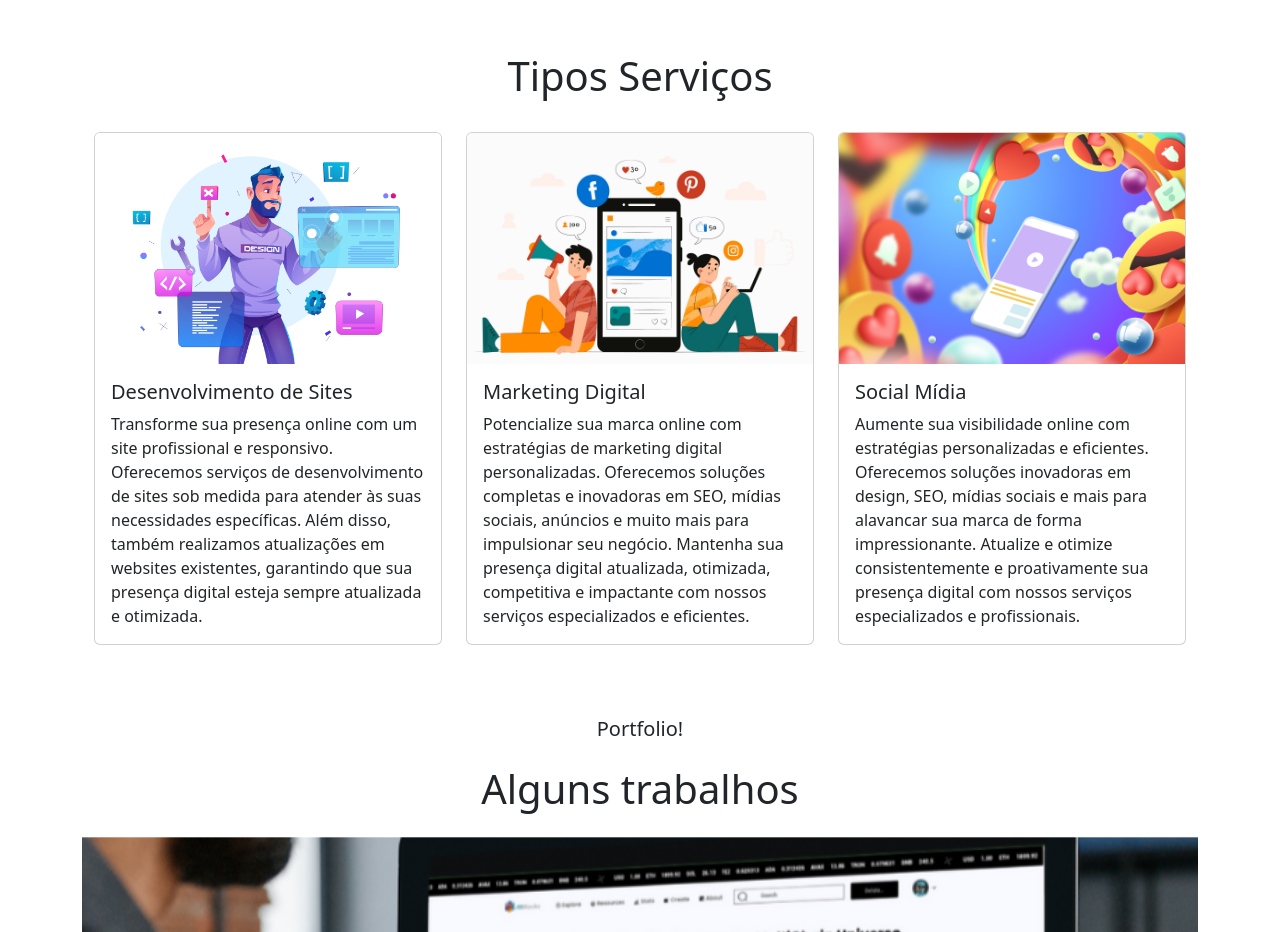
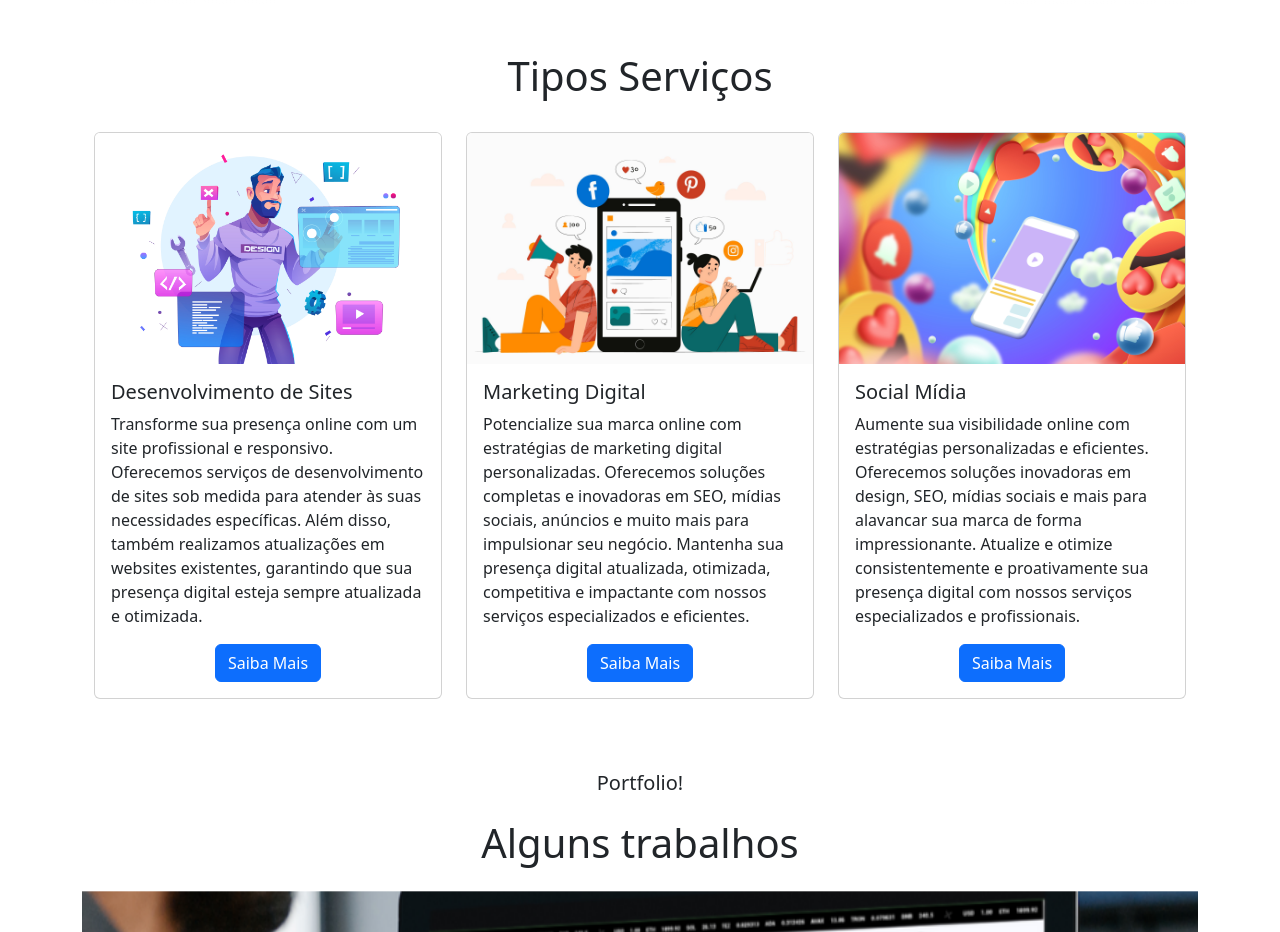
Before and after one commit to diegogaldino-dev/agenciadds, a React (Create React App) app: page / in a window 1280 px wide. Shown: the part 1120-2052 px from the top of the page. Built offline with nearby package versions, Linux system fonts and the light colour scheme.

Commit message:
adjusting the cards

```diff
--- a/src/components/pages/Cards/Cards.jsx
+++ b/src/components/pages/Cards/Cards.jsx
@@ -1,16 +1,28 @@
-import React from 'react';
-import Card from 'react-bootstrap/Card';
+import React from "react";
+import { Card } from "react-bootstrap";
+import { Link } from "react-router-dom";
 
-function Cards({ name, image, description }) {
+const Cards = ({ name, image, description, categoryLink }) => {
   return (
-    <Card style={{ width: '100%' }} className="text-center text-md-start">
+    <Card>
       <Card.Img variant="top" src={image} />
       <Card.Body>
         <Card.Title>{name}</Card.Title>
         <Card.Text>{description}</Card.Text>
+        <div className="text-center">
+          <Link
+            to={categoryLink}
+            className="btn btn-primary"
+            onClick={() => {
+              window.scrollTo(0, 0); // Scroll para o topo da página
+            }}
+          >
+            Saiba Mais
+          </Link>
+        </div>
       </Card.Body>
     </Card>
   );
-}
+};
 
 export default Cards;
--- a/src/components/pages/Home.jsx
+++ b/src/components/pages/Home.jsx
@@ -76,6 +76,7 @@ const Home = () => {
                   image={Desen}
                   alt=""
                   description="Transforme sua presença online com um site profissional e responsivo. Oferecemos serviços de desenvolvimento de sites sob medida para atender às suas necessidades específicas. Além disso, também realizamos atualizações em websites existentes, garantindo que sua presença digital esteja sempre atualizada e otimizada."
+                  categoryLink="/criacao-de-sites" // Defina o link da categoria correspondente
                 />
               </div>
               <div
@@ -88,6 +89,8 @@ const Home = () => {
                   image={marketing}
                   alt=""
                   description="Potencialize sua marca online com estratégias de marketing digital personalizadas. Oferecemos soluções completas e inovadoras em SEO, mídias sociais, anúncios e muito mais para impulsionar seu negócio. Mantenha sua presença digital atualizada, otimizada, competitiva e impactante com nossos serviços especializados e eficientes."
+                  categoryLink="/marketing-digital" // Defina o link da categoria correspondente
+
                 />
               </div>
               <div
@@ -100,6 +103,8 @@ const Home = () => {
                   image={social}
                   alt=""
                   description="Aumente sua visibilidade online com estratégias personalizadas e eficientes. Oferecemos soluções inovadoras em design, SEO, mídias sociais e mais para alavancar sua marca de forma impressionante. Atualize e otimize consistentemente e proativamente sua presença digital com nossos serviços especializados e profissionais."
+                  categoryLink="/social-midia" // Defina o link da categoria correspondente
+
                 />
               </div>
             </div>
```
